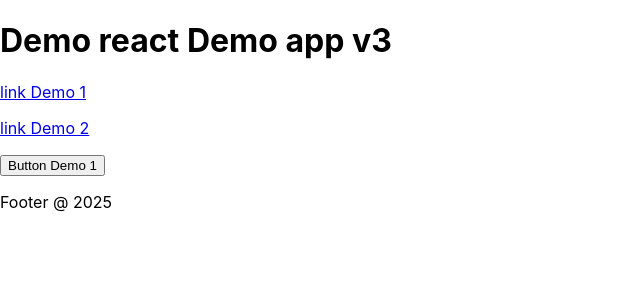
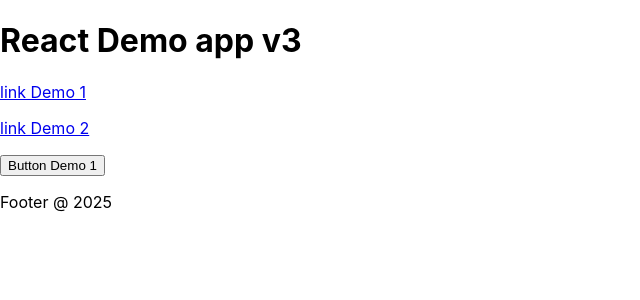
Before and after one commit to NatGallagher/React-Demos, a React (Create React App) app in the folder react-demo-app-v3/: page / in a window 1280 px wide. Shown: the top 300 px of the page, without its empty margins (0-640 px from the left). Built offline with nearby package versions, Linux system fonts and the light colour scheme.

Commit message:
Header and Footer components added

```diff
--- a/react-demo-app-v3/src/App.js
+++ b/react-demo-app-v3/src/App.js
@@ -9,10 +9,28 @@ function App() {
   const btnDemo1 = () => {
     console.log("btnDemo1");
   }
+
+  //components
+
+  function Header() {
+    return(
+      <>
+        <h1>React Demo app v3</h1>
+      </>
+    )
+  }
+
+  const Footer = () => {
+    return(
+      <>
+        <p>Footer @ 2025</p>
+      </>
+    )
+  }
   return (
     <>
     <div>
-      <h1>Demo react Demo app v3</h1>
+      <Header/>
       <p></p>
       <a href="#" onClick={linkDemo1}>link Demo 1</a>
       <p></p>
@@ -20,7 +38,7 @@ function App() {
       <p></p>
       <button onClick={btnDemo1}>Button Demo 1</button>
       <p>
-        Footer @ 2025
+        <Footer/>
       </p>
     </div>
     </>
```
